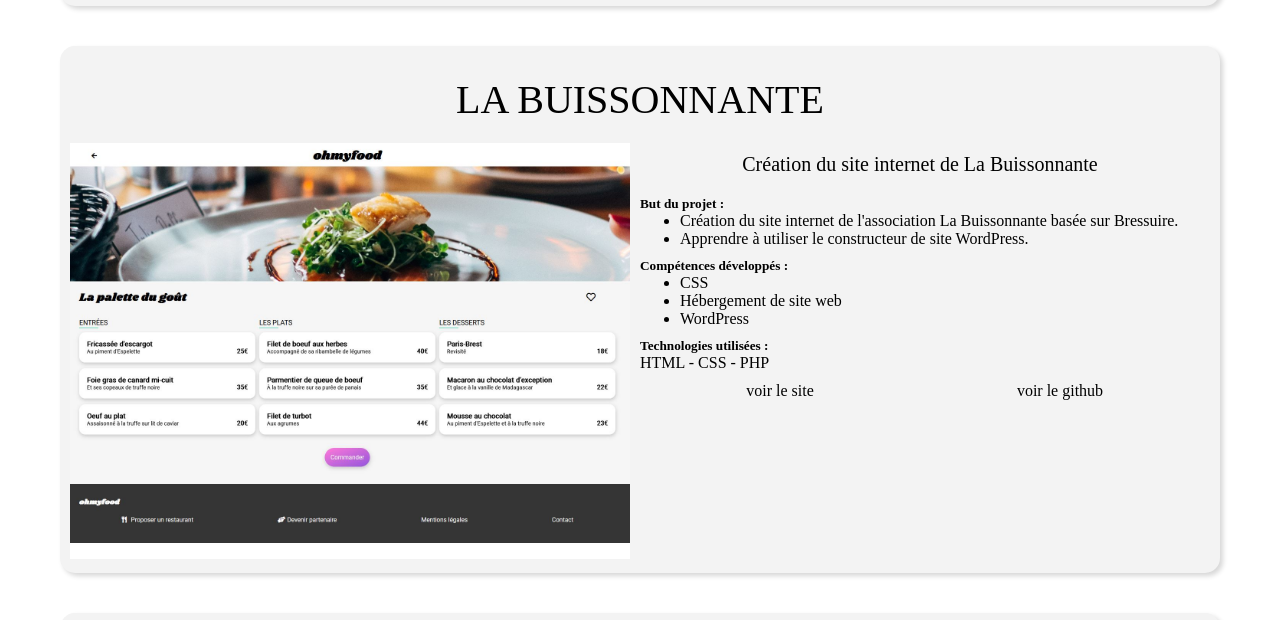
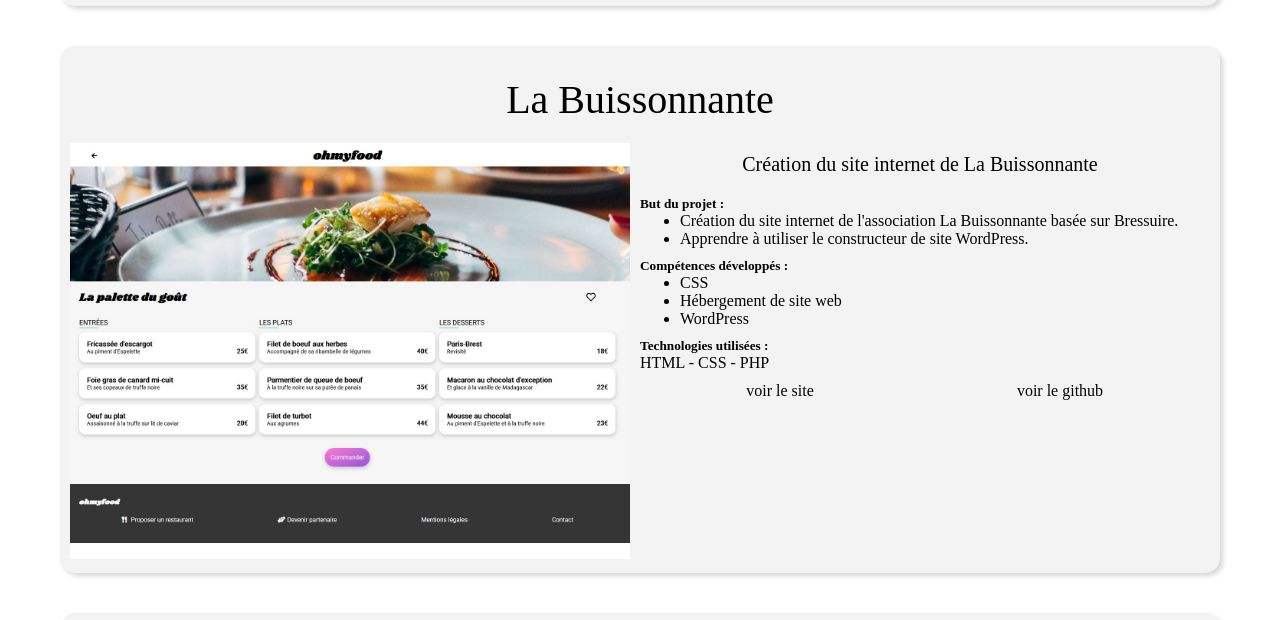
Before and after one commit to ovslash/Site-perso, a website: page index.html in a window 1280 px wide. Shown: the part 7155-7775 px from the top of the page. Drawn offline with Linux system fonts and the light colour scheme.

```diff
--- a/index.html
+++ b/index.html
@@ -768,7 +768,7 @@
 
             <div class="nom_projet">
               <div class="nom_projet_titre">
-                <h3>LA BUISSONNANTE</h3>
+                <h3>La Buissonnante</h3>
               </div>
               <div class="nom_projet_description">
                 <div class="nom_projet_description_visu">
```
Also changed, not shown: public/img/img_projets/apel79.JPG.
